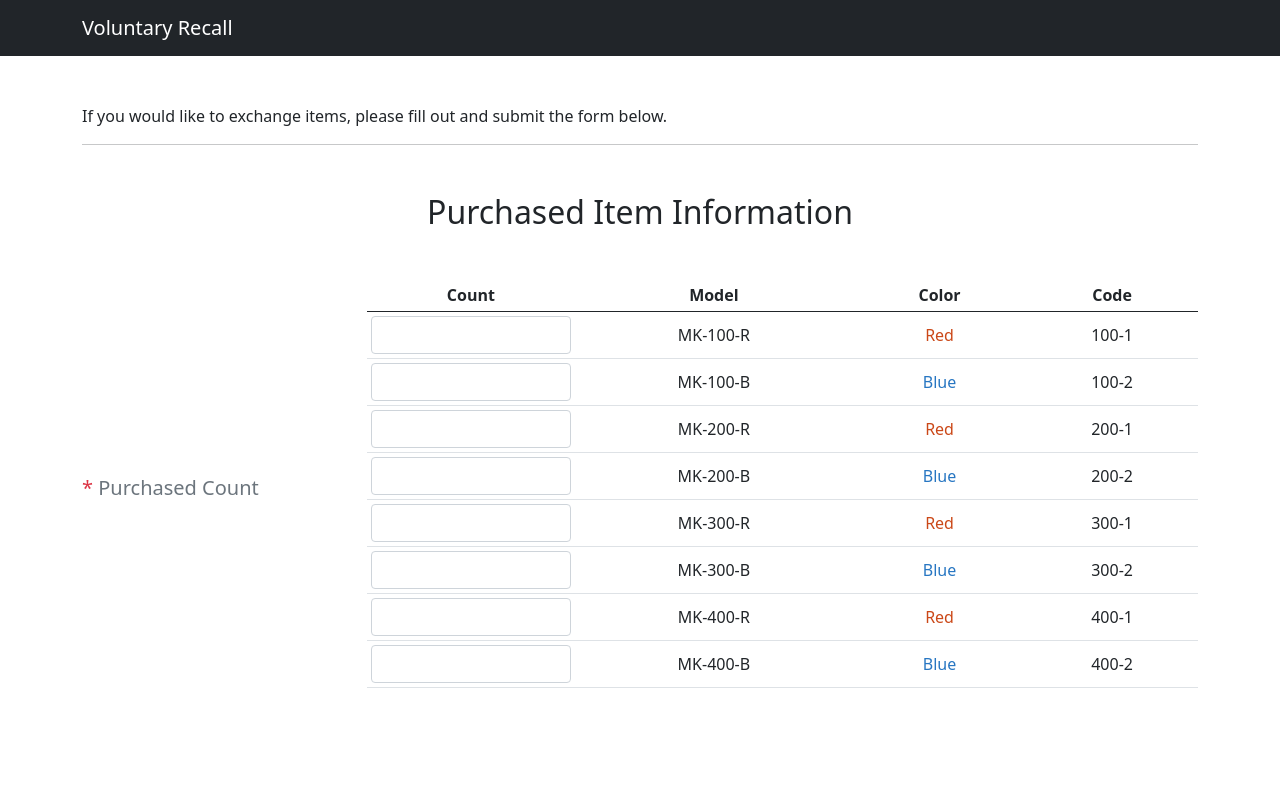
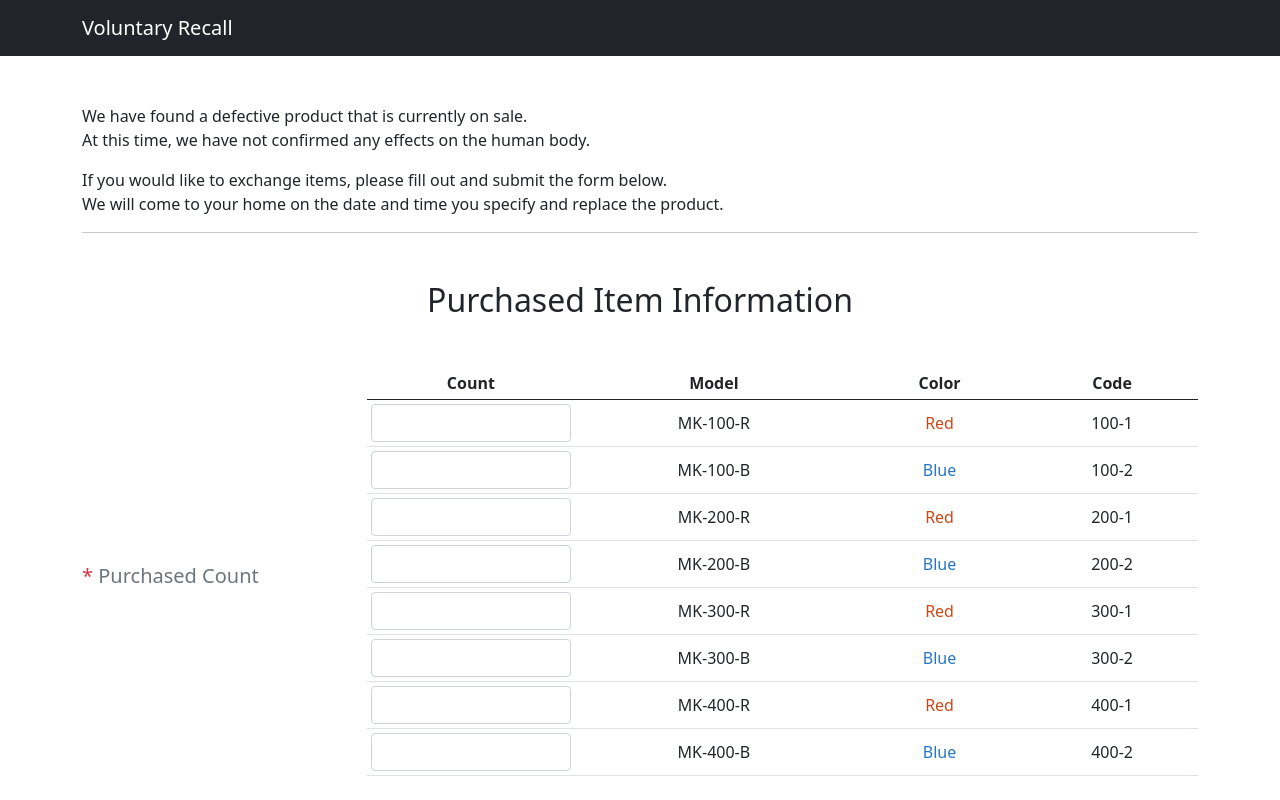
Before and after one commit to masapochi/pseudo-application-form-for-product-recall, a Vue app: page / in a window 1280 px wide. Shown: the top 800 px of the page. Built offline with nearby package versions, Linux system fonts and the light colour scheme.

Commit message:
Changed introduction sentence

```diff
--- a/src/pages/Index.vue
+++ b/src/pages/Index.vue
@@ -2,8 +2,14 @@
   <form @submit="onSubmit">
     <div class="mb-5">
       <p>
+        We have found a defective product that is currently on sale.<br />
+        At this time, we have not confirmed any effects on the human body.
+      </p>
+      <p>
         If you would like to exchange items, please fill out and submit the form
-        below.
+        below.<br />
+        We will come to your home on the date and time you specify and replace
+        the product.
       </p>
       <hr />
     </div>
@@ -53,7 +59,6 @@
 
     <transition name="slide-fade">
       <fieldset class="mb-5" v-show="isItemCountFilled">
-        <!-- <fieldset class="mb-5"> -->
         <FormRow>
           <FormLabel label="Pickup Date" />
           <FormBody>
@@ -110,7 +115,6 @@
 
     <transition name="slide-fade">
       <fieldset class="mb-5" v-show="isRecallInfoFilled && isItemCountFilled">
-        <!-- <fieldset class="mb-5"> -->
         <legend class="h2 text-center mb-5">Your Information</legend>
 
         <FormRow>
@@ -271,7 +275,7 @@ export default defineComponent({
     const resultMessage = computed(() => {
       const resultCount = addresses.value.length;
       if (!resultCount)
-        return "Sorry, Not Found... Please type it in yourself.";
+        return "Sorry, Not Found... Please fill in your address below manually";
       return `${resultCount} found`;
     });
 
@@ -294,7 +298,6 @@ export default defineComponent({
       resultMessage,
       setAddress,
       isWaiting,
-      postalCode,
     };
   },
 });
```
